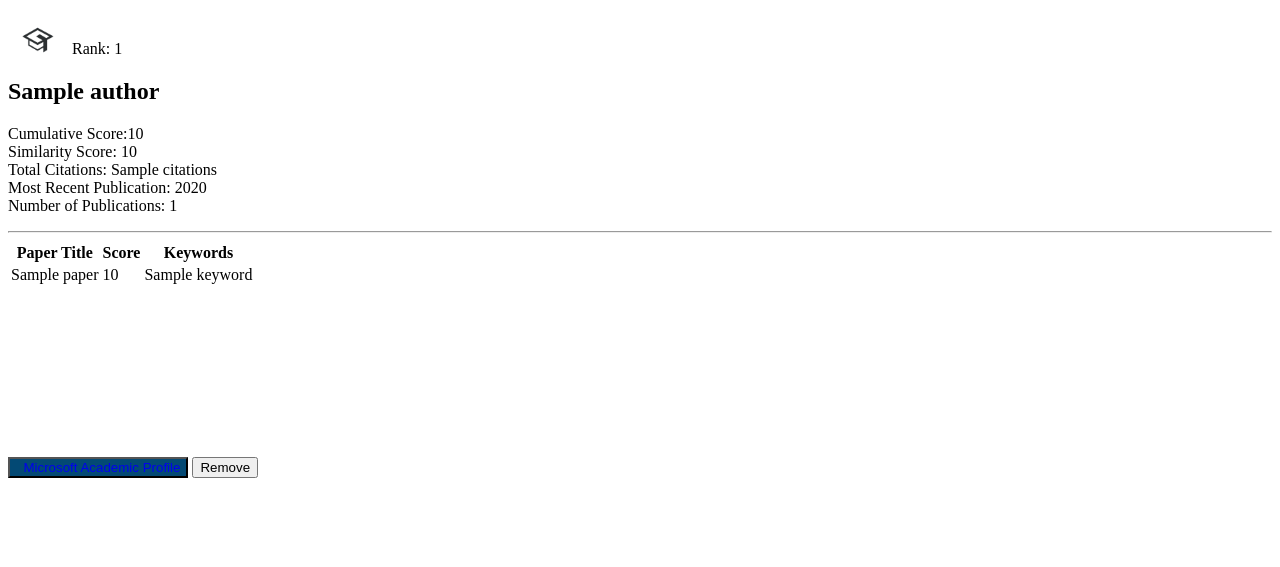
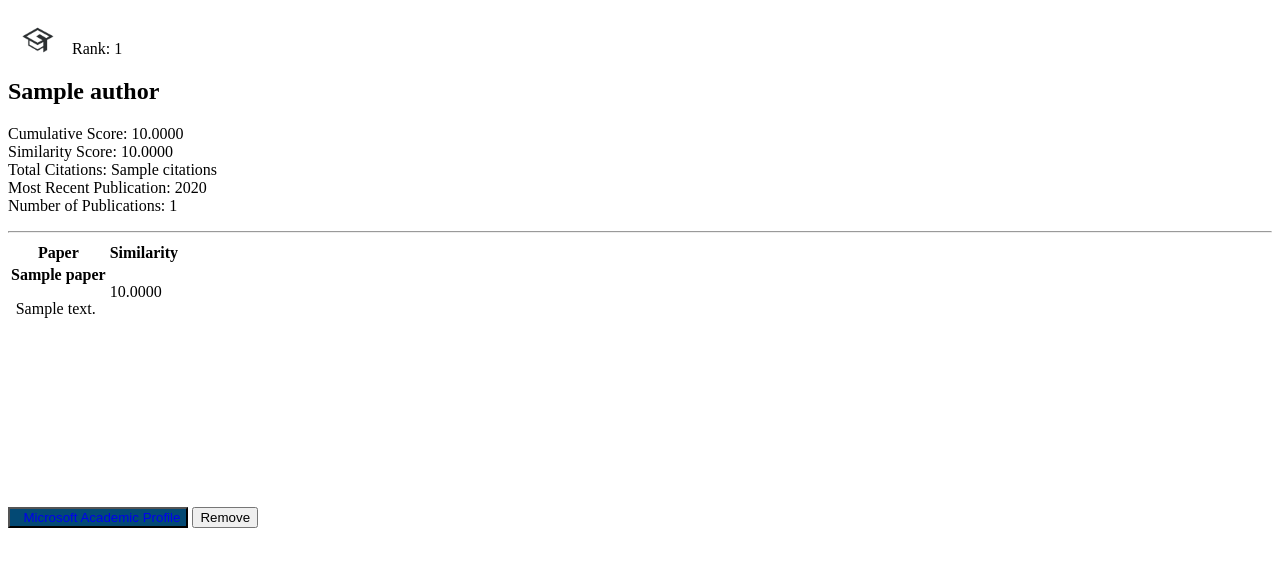
Before and after one commit to jdnoff/SeniorDesignProject, a Django app: template templates/subtemplates/author_sub.html in a window 1280 px wide. Shown: the top 567 px of the page. Run offline with Django 3.2, Linux system fonts and the light colour scheme; the template is opened without the code that fills it: most values are stand-ins (such as "Sample title", 1, 10 or a date in 2020); some libraries are stand-ins or nearby versions.

Commit message:
UI restyling

```diff
--- a/templates/subtemplates/author_sub.html
+++ b/templates/subtemplates/author_sub.html
@@ -16,33 +16,33 @@
     <span class="w3-right "> Rank: {{ number }}</span>
     <h2>{{ author.author_name }}
     </h2>
-    <p class="w3-opacity">Cumulative Score:{{author.cumulativeScore}}<br> Similarity Score: {{ author.score }} <br> Total Citations: {{ author.citations }} <br> Most Recent
+    <p class="w3-opacity">Cumulative Score: {{ author.cumulativeScore|floatformat:4 }}<br> Similarity
+        Score: {{ author.score|floatformat:4 }} <br>
+        Total Citations: {{ author.citations }} <br> Most Recent
         Publication: {{ year }} <br> Number of Publications: {{ author.numPublications }}</p>
     <hr class="w3-clear">
 
-    <div id="cont" style="overflow-y: scroll; height:200px;">
-        <table class="w3-table w3-hoverable">
+    <div id="cont" style="overflow-y: scroll; height:250px;">
+        <table class="w3-table w3-small w3-hoverable">
             <tr>
-                <th>Paper Title</th>
-                <th>Score</th>
-                <th>Keywords</th>
+                <th>Paper</th>
+                <th>Similarity</th>
             </tr>
             {% for paper in author.papers %}
                 <tr>
-                    <td>{{ paper.title }}<p></p></td>
-                    <td>{{ paper.score }} </td>
                     <td>
-                        {% for a in paper.keywords %}
-                            {{ a }}
-                        {% endfor %}
+                        <b>{{ paper.title }}</b>
+                        <p class="w3-opacity" style="text-indent: 5%">{{ paper.desc }}</p>
                     </td>
+                    <td>{{ paper.score|floatformat:4 }} </td>
                 </tr>
             {% endfor %}
         </table>
     </div>
     <p></p>
     <button type="button" class="w3-btn w3-theme-d1 w3-margin-bottom"><i class="fa fa-user"></i>  <a
-            style="text-decoration: none" href="https://academic.microsoft.com/#/detail/{{ author.author_id }}">
+            style="text-decoration: none" target="_blank"
+            href="https://academic.microsoft.com/#/detail/{{ author.author_id }}">
         Microsoft Academic Profile</a></button>
     <span class="w3-right">
         <button type="button" class="w3-btn w3-red w3-opacity w3-margin-bottom"><i
```
Also changed, not shown: templates/results.html (+0 -22 lines).
